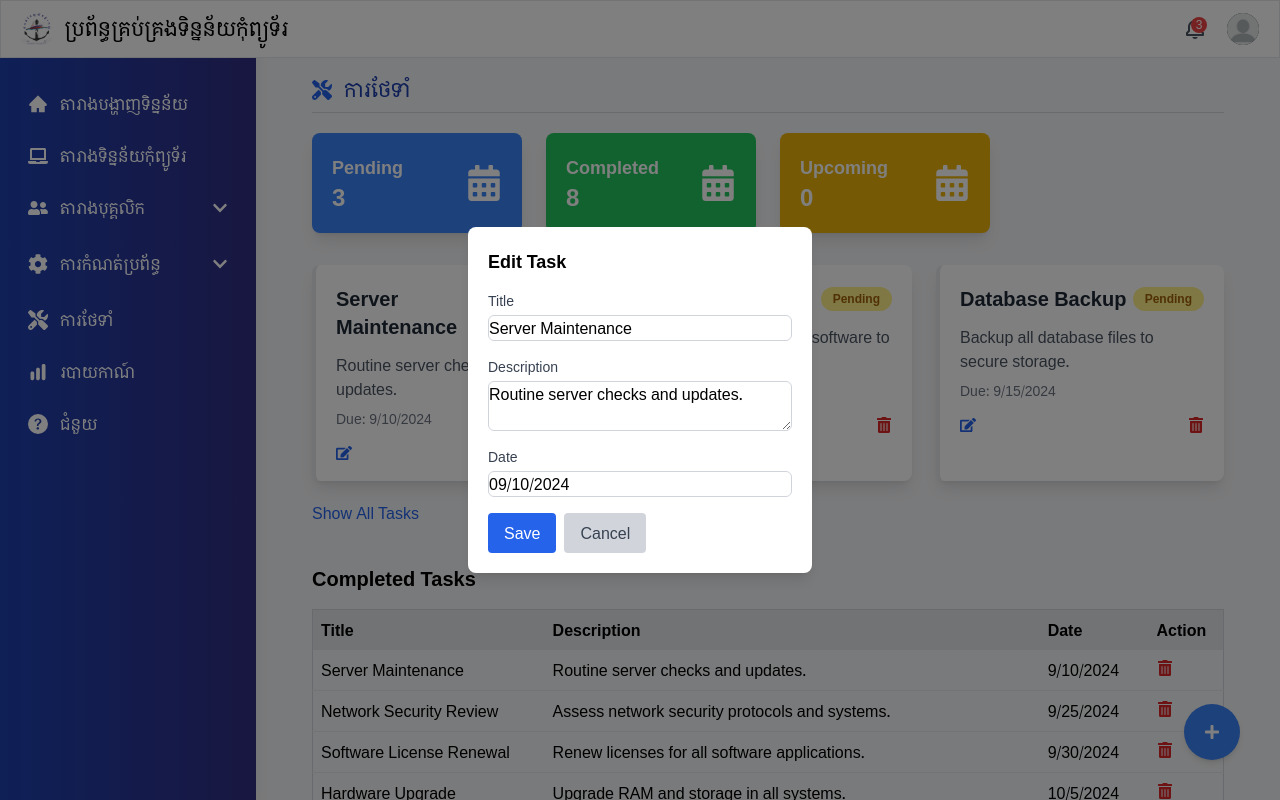
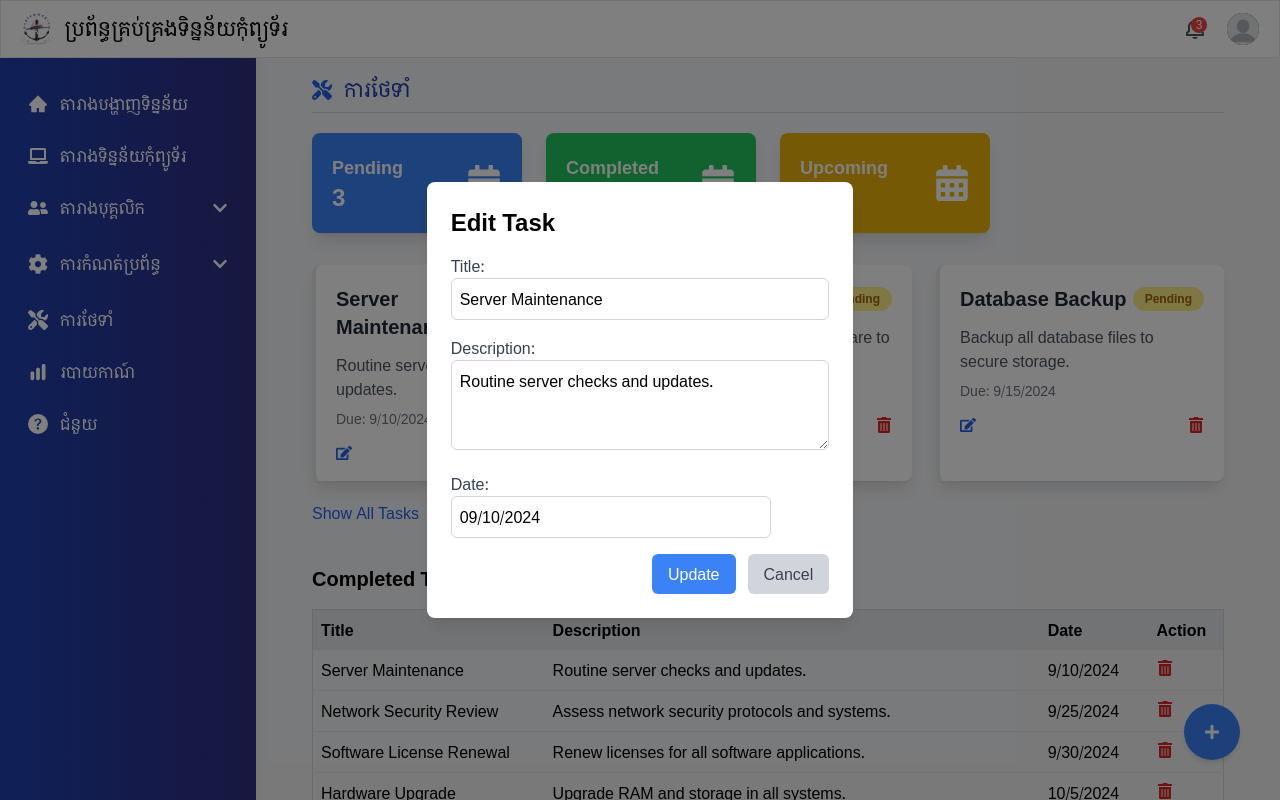
Before and after one commit to Kanhary/portfolio, a React (Vite) app: page /main-dashboard/maintenance in a window 1280 px wide. Both pictures are taken after a click on the button 344 px from the left and 453 px from the top of the page. Built offline with nearby package versions, Linux system fonts and the light colour scheme; a web font is replaced by a local one.

Commit message:
edit maintenance modal

```diff
--- a/src/Components/Pages/Maintenance.jsx
+++ b/src/Components/Pages/Maintenance.jsx
@@ -305,52 +305,56 @@ const Maintenance = () => {
 
       {/* Modal for Adding/Editing Tasks */}
       {showModal && (
-        <div className="fixed inset-0 z-50 flex items-center justify-center">
-          <div className="absolute inset-0 bg-black opacity-50"></div>
-          <div className="z-10 p-5 bg-white rounded-lg shadow-lg">
-            <h2 className="text-lg font-bold">{currentTask.id ? 'Edit Task' : 'Add Task'}</h2>
+        <div className="fixed inset-0 z-50 flex items-center justify-center bg-black bg-opacity-50">
+          <div className="w-11/12 p-6 bg-white rounded-lg shadow-lg sm:w-1/3">
+            <h2 className="mb-4 text-2xl font-semibold">{currentTask.id ? 'Edit Task' : 'Add New Task'}</h2>
             <form onSubmit={handleSaveTask}>
-              <div className="mt-4">
-                <label className="block text-sm font-medium text-gray-700">Title</label>
+              <div className="mb-4">
+                <label className="block font-medium text-gray-700">Title:</label>
                 <input
                   type="text"
                   name="title"
                   value={currentTask.title}
                   onChange={handleInputChange}
-                  className="block w-full mt-1 border border-gray-300 rounded-md"
+                  className="w-full p-2 border border-gray-300 rounded-md outline-none focus:ring focus:ring-blue-500"
                   required
                 />
               </div>
-              <div className="mt-4">
-                <label className="block text-sm font-medium text-gray-700">Description</label>
+              <div className="mb-4">
+                <label className="block font-medium text-gray-700">Description:</label>
                 <textarea
                   name="description"
                   value={currentTask.description}
                   onChange={handleInputChange}
-                  className="block w-full mt-1 border border-gray-300 rounded-md"
+                  className="w-full p-2 border border-gray-300 rounded-md outline-none focus:ring focus:ring-blue-500"
+                  rows="3"
                   required
                 />
               </div>
-              <div className="mt-4">
-                <label className="block text-sm font-medium text-gray-700">Date</label>
+              <div className="mb-4">
+                <label className="block font-medium text-gray-700">Date:</label>
                 <DatePicker
                   selected={currentTask.date}
                   onChange={handleDateChange}
-                  className="block w-full mt-1 border border-gray-300 rounded-md"
-                  required
+                  dateFormat="MM/dd/yyyy"
+                  className="w-full p-2 border border-gray-300 rounded-md outline-none focus:ring focus:ring-blue-500"
                 />
               </div>
-              <div className="mt-4">
-                <button type="submit" className="px-4 py-2 text-white bg-blue-600 rounded">
-                  Save
+              <div className="flex justify-end space-x-3">
+                <button
+                  type="submit"
+                  className="px-4 py-2 text-white transition-colors bg-blue-500 rounded-md hover:bg-blue-600"
+                >
+                  {currentTask.id ? 'Update' : 'Save'}
                 </button>
                 <button
                   type="button"
                   onClick={() => setShowModal(false)}
-                  className="px-4 py-2 ml-2 text-gray-700 bg-gray-300 rounded"
+                  className="px-4 py-2 text-gray-700 transition-colors bg-gray-300 rounded-md hover:bg-gray-400"
                 >
                   Cancel
                 </button>
+
               </div>
             </form>
           </div>
```
